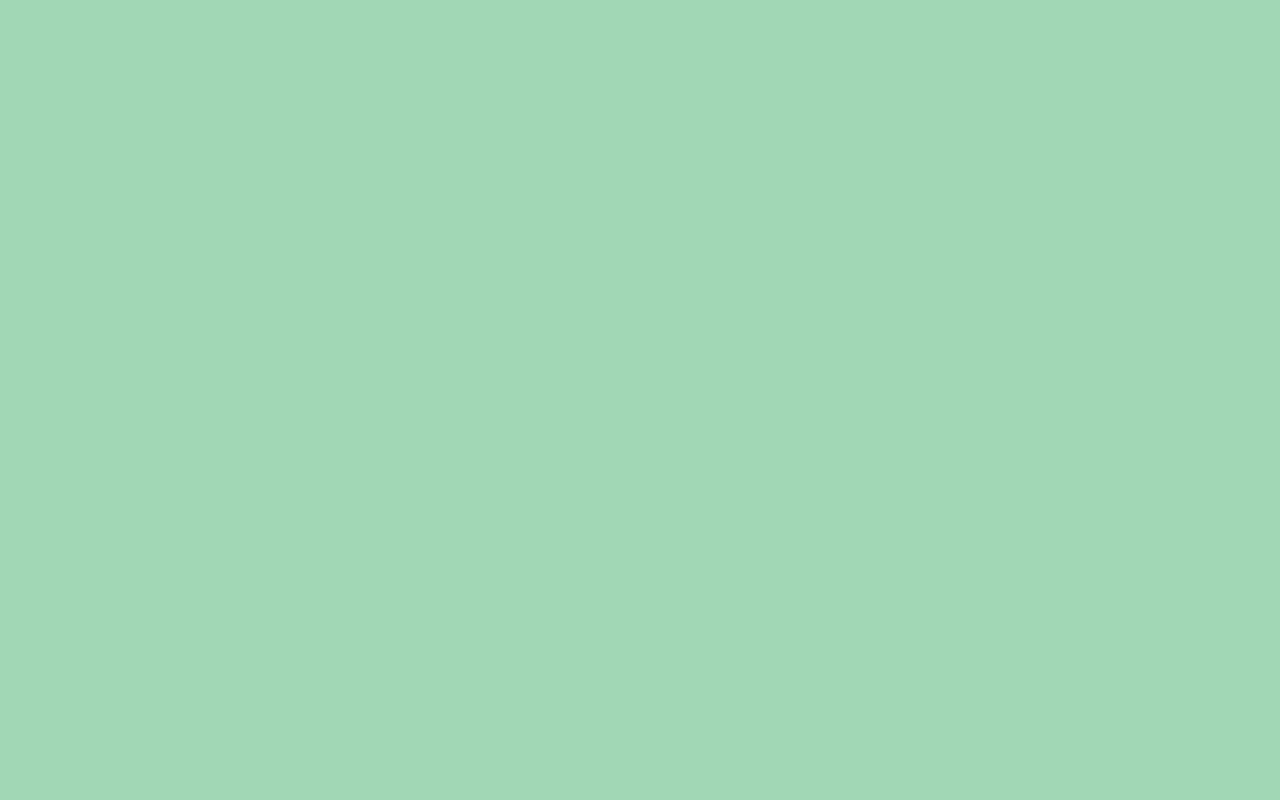
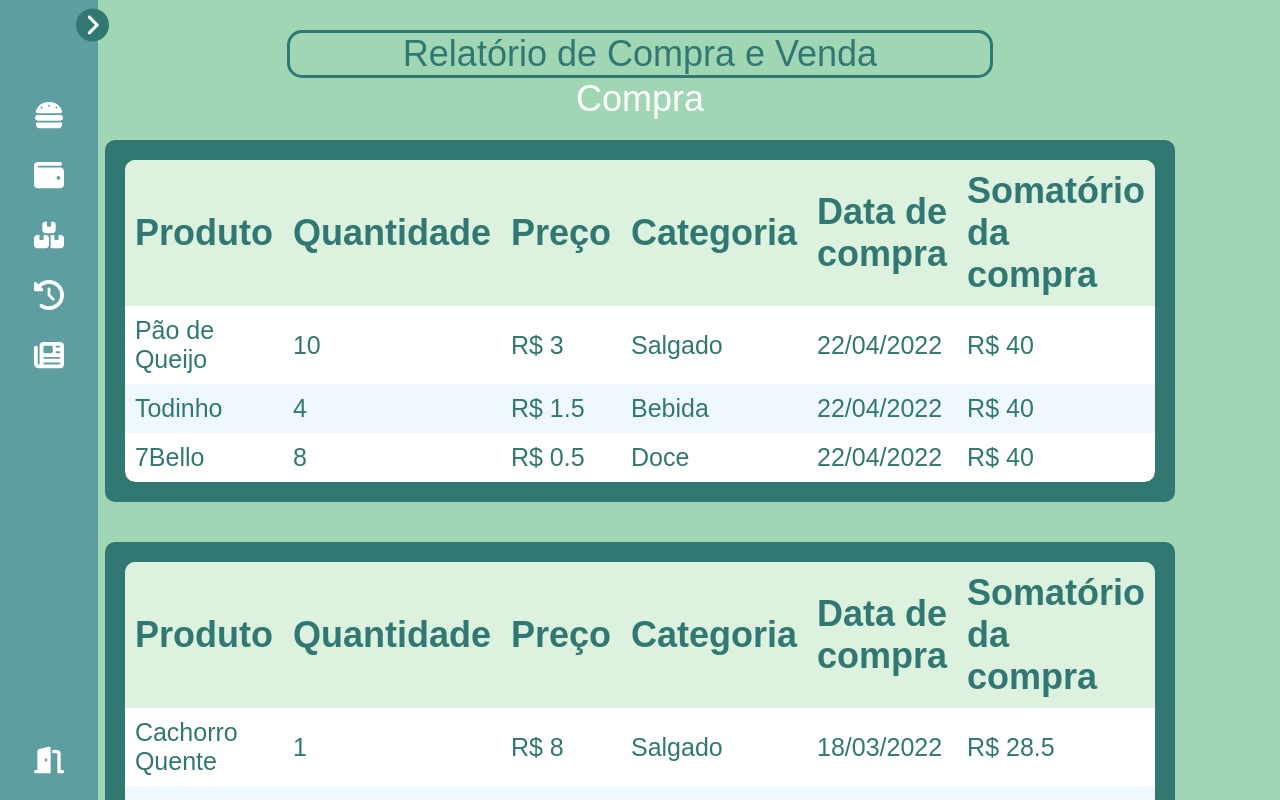
Before and after one commit to enricopizzol/natus-rest, a React (Create React App) app: page /stockreportview in a window 1280 px wide. Before the commit this address had no page. Shown: the top 800 px of the page. Built offline with nearby package versions, Linux system fonts and the light colour scheme.

Commit message:
relatorio de compra e venda e outros

```diff
--- /dev/null
+++ b/src/components/Reports/stock.js
@@ -0,0 +1,89 @@
+import React, { useState } from "react";
+import { OrderHistoryExample } from "../orderHistory/orderHistoryExample";
+import { FontAwesomeIcon } from "@fortawesome/react-fontawesome";
+import {
+  faChevronRight,
+  faChevronLeft,
+  faCircle,
+  faCheckCircle,
+} from "@fortawesome/free-solid-svg-icons";
+import "./stock.css";
+
+const StockReport = () => {
+    const [userHistory, setUserHistory] = useState(JSON.parse(OrderHistoryExample()));
+
+    return (
+        <>
+            <div className="hs-container">
+                <div className = "hs-title">
+                    <h>Relatório de Compra e Venda</h>
+                </div>
+                 <h>Compra</h>
+                {userHistory["orders"].map((order, orderIndex) => (
+                    <div className="hs-order-container">
+                        <div className = "hs-table-wrapper">
+                            <table className="hs-table">
+                                <thead classname = "hs-head">
+                                    <tr className = "hs">
+                                        <th className = "hs">Produto</th>
+                                        <th className = "hs">Quantidade</th>
+                                        <th className = "hs">Preço</th>
+                                        <th className = "hs">Categoria</th>
+                                        <th className = "hs">Data de compra</th>
+                                        <th className = "hs">Somatório da compra</th>
+                                    </tr>
+                                </thead>
+                                <tbody classname = "hs">
+                                    {order["products"].map((product, productIndex) => (
+                                        <tr className = "hs">
+                                            <td className = "hs">{product.name}</td>
+                                            <td className = "hs">{product.quantity}</td>
+                                            <td className = "hs">R$ {product.price}</td>
+                                            <td className = "hs">{product.category}</td>
+                                            <td className = "hs">{order.date}</td>
+                                            <td className = "hs">R$ {order["total"]}</td>
+                                        </tr>
+                                    ))}
+                                </tbody>
+                            </table>
+                        </div>
+
+                    </div>
+                ))}
+                 <h>Venda</h>
+                {userHistory["orders"].map((order, orderIndex) => (
+                    <div className="hs-order-container">
+                        <div className = "hs-table-wrapper">
+                            <table className="hs-table">
+                                <thead classname = "hs-head">
+                                    <tr className = "hs">
+                                        <th className = "hs">Produto</th>
+                                        <th className = "hs">Quantidade</th>
+                                        <th className = "hs">Preço</th>
+                                        <th className = "hs">Categoria</th>
+                                        <th className = "hs">Data de venda</th>
+                                        <th className = "hs">Somatório da venda</th>
+                                    </tr>
+                                </thead>
+                                <tbody classname = "hs">
+                                    {order["products"].map((product, productIndex) => (
+                                        <tr className = "hs">
+                                            <td className = "hs">{product.name}</td>
+                                            <td className = "hs">{product.quantity}</td>
+                                            <td className = "hs">R$ {product.price}</td>
+                                            <td className = "hs">{product.category}</td>
+                                            <td className = "hs">{order.date}</td>
+                                            <td className = "hs">R$ {order["total"]}</td>
+                                        </tr>
+                                    ))}
+                                </tbody>
+                            </table>
+                        </div>
+                    </div>
+                ))}
+            </div>
+        </>
+    )
+};
+
+export default StockReport;
--- a/src/components/orderHistory/orderHistory.js
+++ b/src/components/orderHistory/orderHistory.js
@@ -27,6 +27,7 @@ const OrderHistory = () => {
                                         <th className = "hs">Produto</th>
                                         <th className = "hs">Quantidade</th>
                                         <th className = "hs">Preço</th>
+                                        <th className = "hs">Categoria</th>
                                     </tr>
                                 </thead>
                                 <tbody classname = "hs">
@@ -35,6 +36,7 @@ const OrderHistory = () => {
                                             <td className = "hs">{product.name}</td>
                                             <td className = "hs">{product.quantity}</td>
                                             <td className = "hs">R$ {product.price}</td>
+                                            <td className = "hs">{product.category}</td>
                                         </tr>
                                     ))}
                                 </tbody>
--- a/src/components/orderHistory/orderHistoryExample.js
+++ b/src/components/orderHistory/orderHistoryExample.js
@@ -4,26 +4,26 @@ export const OrderHistoryExample = () => {
             "orders": [
                 {
                     "products": [
-                        { "name": "Pão de Queijo", "quantity": 10, "price": 3.0 },
-                        { "name": "Todinho", "quantity": 4, "price": 1.5 },
-                        { "name": "7Bello", "quantity": 8, "price": 0.5 }
+                        { "name": "Pão de Queijo", "quantity": 10, "price": 3.0, "category": "Salgado" },
+                        { "name": "Todinho", "quantity": 4, "price": 1.5, "category": "Bebida"},
+                        { "name": "7Bello", "quantity": 8, "price": 0.5, "category": "Doce"}
                     ],
                     "total": 40.0,
                     "date": "22/04/2022"
                 },
                 {
                     "products": [
-                        { "name": "Cachorro Quente", "quantity": 1, "price": 8.0 },
-                        { "name": "Coca-Cola", "quantity": 1, "price": 5.5 },
-                        { "name": "Pastel", "quantity": 2, "price": 7.5 }
+                        { "name": "Cachorro Quente", "quantity": 1, "price": 8.0, "category": "Salgado"},
+                        { "name": "Coca-Cola", "quantity": 1, "price": 5.5, "category": "Bebida"},
+                        { "name": "Pastel", "quantity": 2, "price": 7.5, "category": "Salgado"}
                     ],
                     "total": 28.5,
                     "date": "18/03/2022"
                 },
                 {
                     "products": [
-                        { "name": "Banana", "quantity": 4, "price": 4.75 },
-                        { "name": "Água (600mL)", "quantity": 1, "price": 1.5 }
+                        { "name": "Banana", "quantity": 4, "price": 4.75, "category": "Saudável" },
+                        { "name": "Água (600mL)", "quantity": 1, "price": 1.5, "category": "Bebida" }
                     ],
                     "total": 20.5,
                     "date": "12/01/2022"
--- a/src/components/productList/products.js
+++ b/src/components/productList/products.js
@@ -9,42 +9,84 @@ export const avalaibleProducts = () =>{
         quantity: defaultValue,
         price: 10,
         isSelected: false,
+        category: "Salgado",
       },
       {
         itemName: "Pão de queijo",
         quantity: defaultValue,
         price: 5,
         isSelected: false,
+        category: "Salgado",
       },
       {
         itemName: "Coca - Cola",
         quantity: defaultValue,
         price: 5.5,
         isSelected: false,
+        category: "Bebida",
       },
       {
         itemName: "Hamburgão",
         quantity: defaultValue,
         price: 10,
         isSelected: false,
+        category: "Salgado",
       },
       {
         itemName: "Enroladinho",
         quantity: defaultValue,
         price: 5,
         isSelected: false,
+        category: "Salgado",
       },
       {
         itemName: "Guaraná",
         quantity: defaultValue,
         price: 5.5,
         isSelected: false,
+        category: "Bebida",
       },
       {
         itemName: "Salada de fruta",
         quantity: defaultValue,
         price: 7.5,
         isSelected: false,
+        category: "Saudável",
+      },
+      {
+        itemName: "Mousse de chocolate",
+        quantity: defaultValue,
+        price: 5.5,
+        isSelected: false,
+        category: "Doce",
+      },
+      {
+        itemName: "Pudim",
+        quantity: defaultValue,
+        price: 6.8,
+        isSelected: false,
+        category: "Doce",
+      },
+      {
+        itemName: "Toddynho",
+        quantity: defaultValue,
+        price: 6.8,
+        isSelected: false,
+        category: "Bebida",
+      },
+      {
+        itemName: "Banana",
+        quantity: defaultValue,
+        price: 6.8,
+        isSelected: false,
+        category: "Saudável",
+      },
+      {
+        itemName: "Água (600ml)",
+        quantity: defaultValue,
+        price: 6.8,
+        isSelected: false,
+        category: "Bebida",
       },
     ];
 
--- a/src/components/sidebar/sidebar.js
+++ b/src/components/sidebar/sidebar.js
@@ -7,6 +7,7 @@ import {
     faWallet,
     faBoxesStacked,
     faNewspaper,
+    faClockRotateLeft,
     faDoorOpen } from "@fortawesome/free-solid-svg-icons";
 import "./sidebar.css";
 
@@ -61,7 +62,14 @@ const SideBar = () => {
                             </li>
 
                             <li className="nav-link">
-                                <a href="/history">
+                                <a href="/historyview">
+                                    <FontAwesomeIcon className="icon" icon={faClockRotateLeft} />
+                                    <span className="text nav-text">Histórico</span>
+                                </a>
+                            </li>
+
+                            <li className="nav-link">
+                                <a href="/stockreportview">
                                     <FontAwesomeIcon className="icon" icon={faNewspaper} />
                                     <span className="text nav-text">Relatórios</span>
                                 </a>
--- a/src/components/stock/stock.js
+++ b/src/components/stock/stock.js
@@ -68,6 +68,7 @@ const Stock = () => {
                                 </div>
                                 <p className = "stock-p">Quantidade: {item.quantity}</p>
                                 <p className = "stock-p">Preço: R${item.price}</p>
+                                <p className = "stock-p">Categoria: {item.category}</p>
                                 <div className = "stock-item-buttons">
                                   <FontAwesomeIcon className = "stock-button" icon={faPlus} onClick={() => handleQuantityIncrease(index)}/>
                                   <FontAwesomeIcon className = "stock-button" icon={faMinus} onClick={() => handleQuantityDecrease(index)}/>
--- a/src/index.js
+++ b/src/index.js
@@ -7,6 +7,7 @@ import "./index.css";
 import ShopView from "./views/Shopview";
 import StockView from "./views/StockView";
 import OrderHistoryView from "./views/OrderHistoryView";
+import StockReportView from "./views/StockReportView";
 
 
 export default function App() {
@@ -15,9 +16,10 @@ export default function App() {
       <Routes>
         <Route path = "/" element={<Login />} />
         <Route path = "/registration" element={<Registration />} />
-        <Route path = "/history" element = {<OrderHistoryView />} />
+        <Route path = "/historyview" element = {<OrderHistoryView />} />
         <Route path = "/shopview" index element={< ShopView />} />
         <Route path = "/stockview" index element={< StockView />} />
+        <Route path = "/stockreportview" element={< StockReportView />} />
       </Routes>
     </BrowserRouter>
   );
--- /dev/null
+++ b/src/views/StockReportView.js
@@ -0,0 +1,16 @@
+import React from "react";
+import "./stockView.css";
+import SideBar from "../components/sidebar/sidebar";
+import StockReport from "../components/Reports/stock";
+
+const OrderHistoryView = () => {
+  return (
+    <>
+      <SideBar/>
+      <StockReport/>
+    </>
+  );
+};
+
+
+export default OrderHistoryView;
```
Also changed, not shown: src/components/Reports/stock.css (added), src/components/Reports/stockReportExample.js (added), src/views/StockReportView.css (added).
